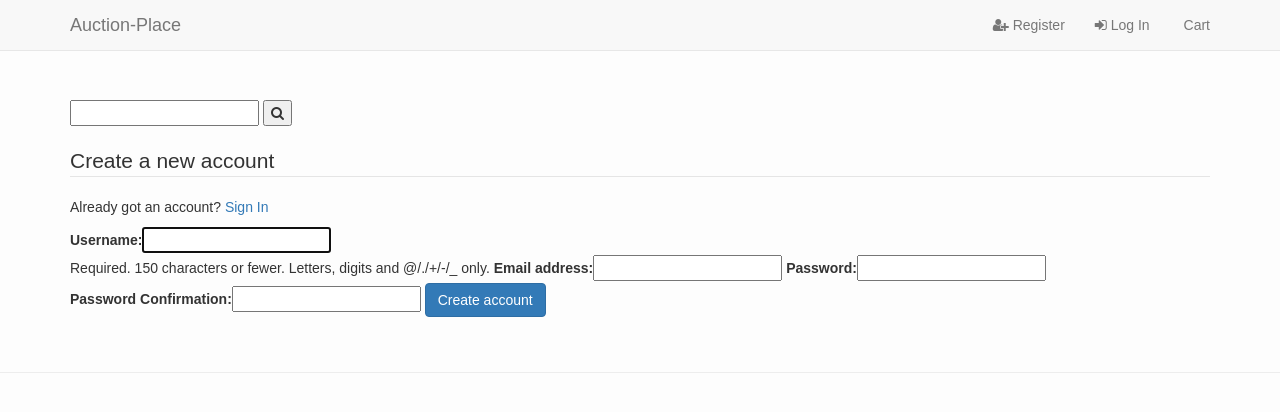
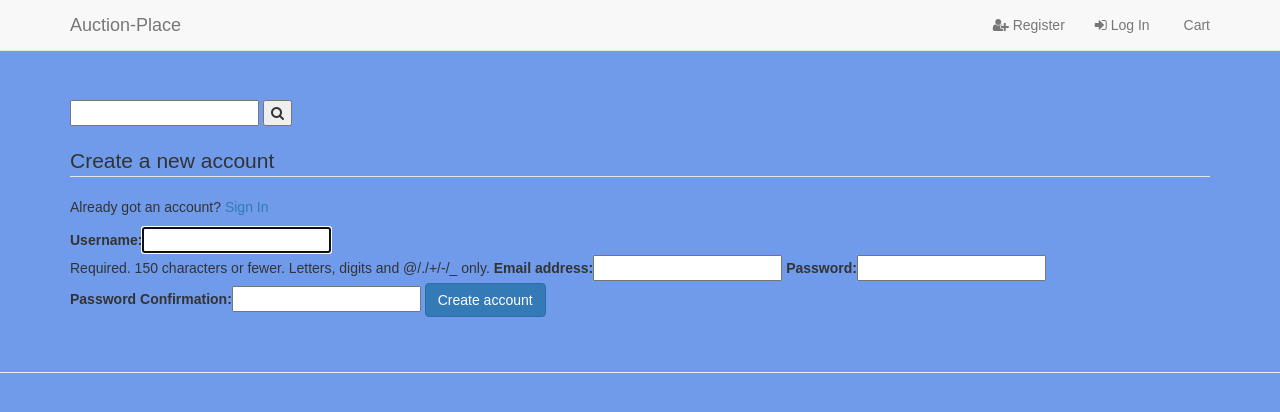
Before and after one commit to mattyturn95/historic-shop, a Django app: page /accounts/register/ in a window 1280 px wide. Shown: the top 412 px of the page. Run offline with Django 3.2, Linux system fonts and the light colour scheme; some libraries are stand-ins or nearby versions.

Commit message:
changing bgc

```diff
--- a/static/css/custom.css
+++ b/static/css/custom.css
@@ -1,7 +1,7 @@
 body {
     font-family: Arial;
     padding-top: 100px;
-    background-color: rgb(253, 253, 253);
+    background-color: rgb(112, 155, 235);
 }
 
 footer {
@@ -65,3 +65,13 @@ caption p {
 .product-description {
     min-height: 40px;
 }
+
+.jumbotron{
+    text-align: center;
+    color: red;
+}
+
+
+.container{
+    align-content: center;
+}
--- a/templates/base.html
+++ b/templates/base.html
@@ -50,6 +50,9 @@
 			</div>
 		</div>
 	</nav>
+
+
+
 	{% if messages %}
 	<div class="alert alert-success">
 		<div class="messages">
@@ -59,7 +62,7 @@
 		</div>
 	</div>
 	{% endif %}
-	<div class="container">
+	<div class="container container-search">
 		<div class="display">
 			<form action="{% url 'search' %}" method="get">
 				<input type="text" name="q">
```
